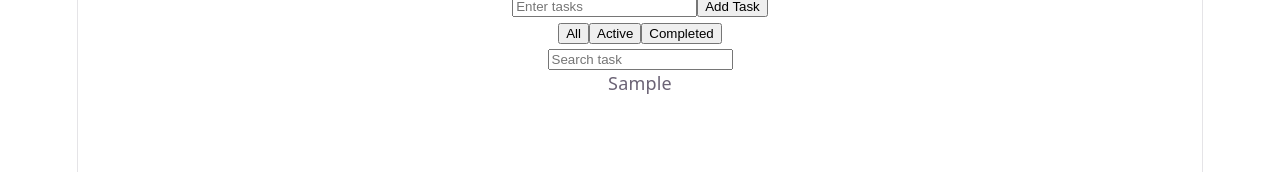
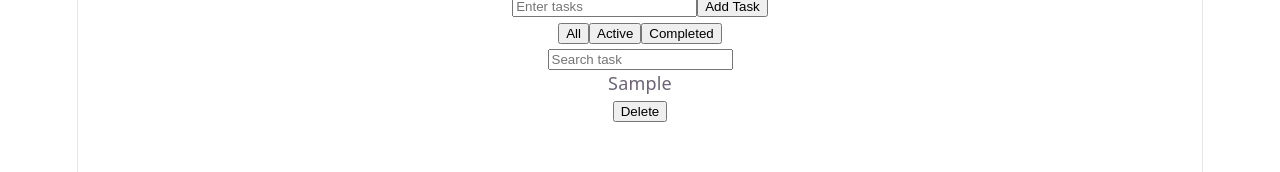
Before and after one commit to alinakhan9076/taskflow-react, a React (Vite) app: page / in a window 1280 px wide. Both pictures are taken after typing "Sample" into the empty fields and a click on the button "Add Task". Shown: the part 127-299 px from the top of the page. Built offline with nearby package versions, Linux system fonts and the light colour scheme.

Commit message:
Implemented delete task functionality

```diff
--- a/src/components/TaskItem.jsx
+++ b/src/components/TaskItem.jsx
@@ -1,8 +1,19 @@
 function TaskItem(props) {
+
+    function handleDelete() {
+        props.deleteTask(props.task.id)
+    }
+
     return (
-        <div className="border p-3 rounded m-2">
+        <div className="border p-3 rounded m-2 flex justify-between">
 
             <p>{props.task.text}</p>
+
+            <button
+            onClick={handleDelete}
+            className="bg-red-500 text-white px-3 rounded">
+                Delete
+            </button>
 
         </div>
     )
--- a/src/components/TaskList.jsx
+++ b/src/components/TaskList.jsx
@@ -15,6 +15,8 @@ function TaskList(props) {
                         <TaskItem
                         key={task.id}
                         task={task}
+
+            deleteTask={props.deleteTask}
                         />
 
                     ))
--- a/src/pages/HomePage.jsx
+++ b/src/pages/HomePage.jsx
@@ -20,6 +20,16 @@ function HomePage() {
         setTasks([...tasks, taskObject])
     }
 
+    function deleteTask(id) {
+
+        const updatedTasks = tasks.filter((task) => {
+        return task.id !== id
+    })
+
+    setTasks(updatedTasks)
+
+    }
+
     return (
         <div className="max-w-md mx-auto mt-10">
         <h1 className="text-3xl font-bold m-5">
@@ -31,7 +41,7 @@ function HomePage() {
 
         <SearchBar />
 
-        <TaskList tasks={tasks} />
+        <TaskList tasks={tasks} deleteTask={deleteTask} />
 
         </div>
     )
```
